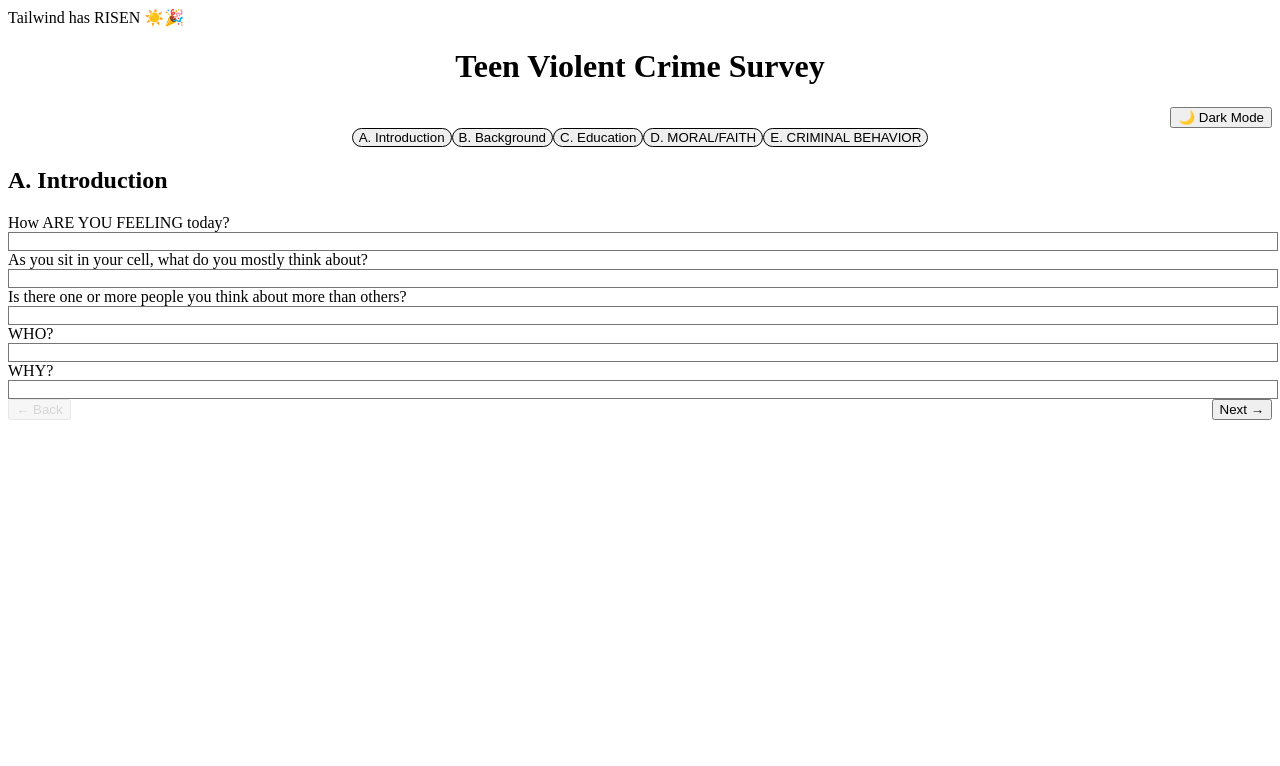
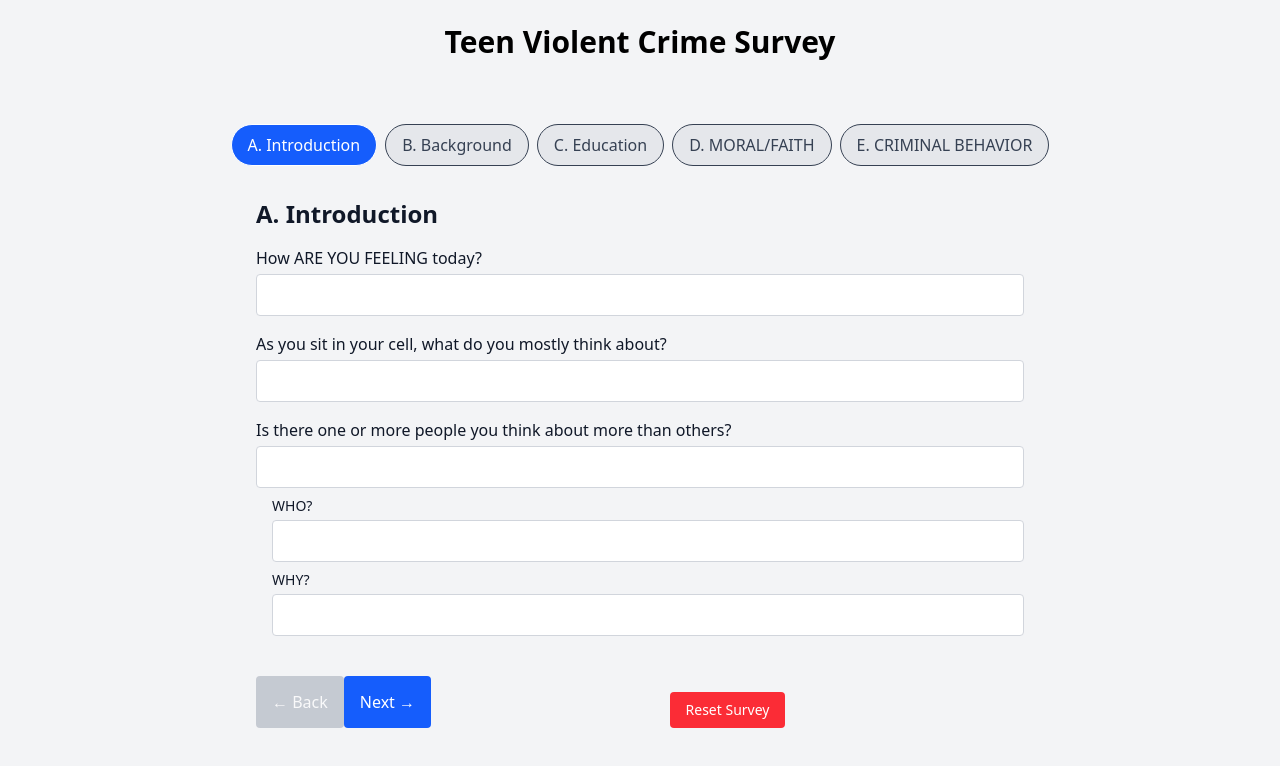
Before and after one commit to dariansweb/teenage-violent-crime-assessment, a React (Vite) app: page / in a window 1280 px wide. Shown: the top 766 px of the page. Built offline with nearby package versions, Linux system fonts and the light colour scheme.

Commit message:
removed the tailwind cdn forgot i was troubleshooting with it

```diff
--- a/package.json
+++ b/package.json
@@ -11,6 +11,7 @@
     "test": "jest --watchAll"
   },
   "dependencies": {
+    "@tailwindcss/vite": "^4.1.4",
     "clsx": "^2.1.1",
     "emailjs-com": "^3.2.0",
     "file-saver": "^2.0.5",
--- a/src/App.jsx
+++ b/src/App.jsx
@@ -5,12 +5,9 @@ import SurveyWizard from './components/SurveyWizard'
 import './index.css'
 
 function App() {
+
   return (
     <div className="min-h-screen p-6 bg-gray-100">
-      <div className="bg-rose-600 text-white p-4 rounded shadow-lg text-xl">
-        Tailwind has RISEN ☀️🎉
-      </div>
-
       <h1 className="text-3xl font-bold text-center mb-8">
         Teen Violent Crime Survey
       </h1>
--- a/src/components/SurveyWizard.jsx
+++ b/src/components/SurveyWizard.jsx
@@ -1,15 +1,15 @@
-// src/components/SurveyWizard.jsx
-import React, { useState } from 'react'
+import React from 'react'
 import surveyData from '../data/teen_violent_crime_survey.json'
+import { useSurvey } from '../contexts/SurveyContext'
 
 const SurveyWizard = () => {
-  const [currentStep, setCurrentStep] = useState(0)
-  const [responses, setResponses] = useState({})
-  const [darkMode, setDarkMode] = useState(false)
-
-  const handleChange = (id, value) => {
-    setResponses((prev) => ({ ...prev, [id]: value }))
-  }
+  const {
+    responses,
+    updateResponse,
+    currentStep,
+    setCurrentStep,
+    resetSurvey,
+  } = useSurvey()
 
   const handleNext = () => {
     if (currentStep < surveyData.length - 1) setCurrentStep(currentStep + 1)
@@ -26,18 +26,7 @@ const SurveyWizard = () => {
   }
 
   return (
-    <div className={`min-h-screen ${darkMode ? 'dark' : ''}`}>
-      <div className="bg-gray-100 dark:bg-zinc-900 text-gray-900 dark:text-gray-100 min-h-screen px-4 py-8">
-        {/* 🌙 Dark Mode Toggle */}
-        <div className="flex justify-end mb-4">
-          <button
-            onClick={() => setDarkMode((prev) => !prev)}
-            className="px-4 py-2 bg-blue-600 text-white rounded hover:bg-blue-700"
-          >
-            {darkMode ? '☀️ Light Mode' : '🌙 Dark Mode'}
-          </button>
-        </div>
-
+    <div className="min-h-screen bg-gray-100 text-gray-900 px-4 py-8">
       {/* 🔢 Section Tabs */}
       <div className="flex flex-wrap justify-center gap-2 mb-8">
         {surveyData.map((section, index) => (
@@ -47,7 +36,7 @@ const SurveyWizard = () => {
             className={`px-4 py-2 rounded-full border ${
               index === currentStep
                 ? 'bg-blue-600 text-white'
-                  : 'bg-gray-200 text-gray-700 dark:bg-zinc-800 dark:text-gray-300'
+                : 'bg-gray-200 text-gray-700'
             }`}
           >
             {section.section}
@@ -71,8 +60,8 @@ const SurveyWizard = () => {
               name={q.id}
               type={q.type}
               value={responses[q.id] || ''}
-                onChange={(e) => handleChange(q.id, e.target.value)}
-                className="w-full p-2 border rounded dark:bg-zinc-800 dark:border-zinc-700"
+              onChange={(e) => updateResponse(q.id, e.target.value)}
+              className="w-full p-2 border rounded bg-white border-gray-300"
             />
 
             {q.followUps?.map((fu, idx) => {
@@ -83,8 +72,8 @@ const SurveyWizard = () => {
                   <input
                     type="text"
                     value={responses[followId] || ''}
-                      onChange={(e) => handleChange(followId, e.target.value)}
-                      className="w-full p-2 border rounded dark:bg-zinc-800 dark:border-zinc-700"
+                    onChange={(e) => updateResponse(followId, e.target.value)}
+                    className="w-full p-2 border rounded bg-white border-gray-300"
                   />
                 </div>
               )
@@ -98,8 +87,8 @@ const SurveyWizard = () => {
                   <input
                     type="text"
                     value={responses[subId] || ''}
-                      onChange={(e) => handleChange(subId, e.target.value)}
-                      className="w-full p-2 border rounded dark:bg-zinc-800 dark:border-zinc-700"
+                    onChange={(e) => updateResponse(subId, e.target.value)}
+                    className="w-full p-2 border rounded bg-white border-gray-300"
                   />
                 </div>
               )
@@ -107,7 +96,7 @@ const SurveyWizard = () => {
           </div>
         ))}
 
-          {/* 🚦 Wizard Buttons */}
+        {/* 🚦 Navigation Buttons */}
         <div className="flex justify-between pt-6">
           <button
             type="button"
@@ -134,9 +123,15 @@ const SurveyWizard = () => {
               Next →
             </button>
           )}
+          <button
+            type="button"
+            onClick={resetSurvey}
+            className="mt-4 block mx-auto px-4 py-2 text-sm bg-red-500 text-white rounded hover:bg-red-600"
+          >
+            Reset Survey
+          </button>
         </div>
       </form>
-      </div>
     </div>
   )
 }
--- /dev/null
+++ b/src/contexts/SurveyContext.jsx
@@ -0,0 +1,45 @@
+import React, { createContext, useState, useContext } from 'react'
+
+// Create the context
+const SurveyContext = createContext()
+
+// Export this to use in components
+export const useSurvey = () => useContext(SurveyContext)
+
+// Provider component
+export const SurveyProvider = ({ children }) => {
+  const [responses, setResponses] = useState({})
+  const [currentStep, setCurrentStep] = useState(0)
+  const [darkMode, setDarkMode] = useState(false)
+
+  const updateResponse = (id, value) => {
+    setResponses(prev => ({
+      ...prev,
+      [id]: value
+    }))
+  }
+
+  const resetSurvey = () => {
+    setResponses({})
+    setCurrentStep(0)
+  }
+
+  const toggleDark = () => {
+    document.documentElement.classList.toggle('dark')
+    setDarkMode(prev => !prev)
+  }
+
+  return (
+    <SurveyContext.Provider value={{
+      responses,
+      updateResponse,
+      currentStep,
+      setCurrentStep,
+      darkMode,
+      toggleDark,
+      resetSurvey
+    }}>
+      {children}
+    </SurveyContext.Provider>
+  )
+}
--- a/src/index.css
+++ b/src/index.css
@@ -1,3 +1 @@
-@tailwind base;
-@tailwind components;
-@tailwind utilities;
+@import "tailwindcss";
--- a/src/main.jsx
+++ b/src/main.jsx
@@ -1,10 +1,14 @@
+import React from 'react'
 import { StrictMode } from 'react'
 import { createRoot } from 'react-dom/client'
-import './index.css' // << THIS activates Tailwind!
+import './index.css'
 import App from './App.jsx'
+import { SurveyProvider } from './contexts/SurveyContext'
 
 createRoot(document.getElementById('root')).render(
   <StrictMode>
-    <App />
-  </StrictMode>,
+    <SurveyProvider>
+      <App />
+    </SurveyProvider>
+  </StrictMode>
 )
--- a/vite.config.js
+++ b/vite.config.js
@@ -1,9 +1,7 @@
 import { defineConfig } from 'vite'
-import react from '@vitejs/plugin-react'
-
+import tailwindcss from '@tailwindcss/vite'
 export default defineConfig({
-  plugins: [react()],
-  css: {
-    postcss: './postcss.config.js'
-  }
+  plugins: [
+    tailwindcss(),
+  ],
 })
```
Also changed, not shown: src/context/SurveyContext.jsx (deleted), 1 other file (tests, documents, lock files or other folders). Lines whose indentation alone changed are shown as unchanged.
